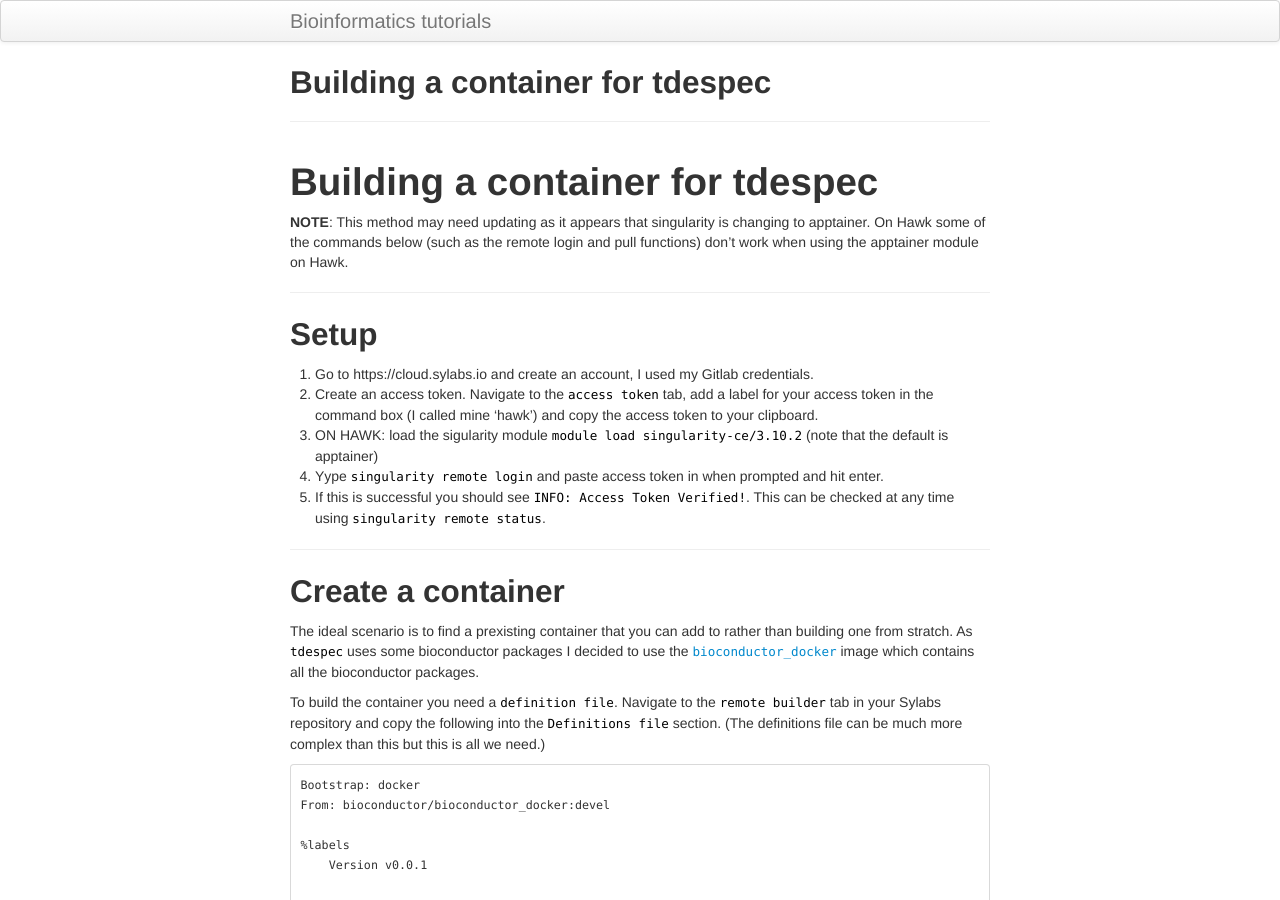
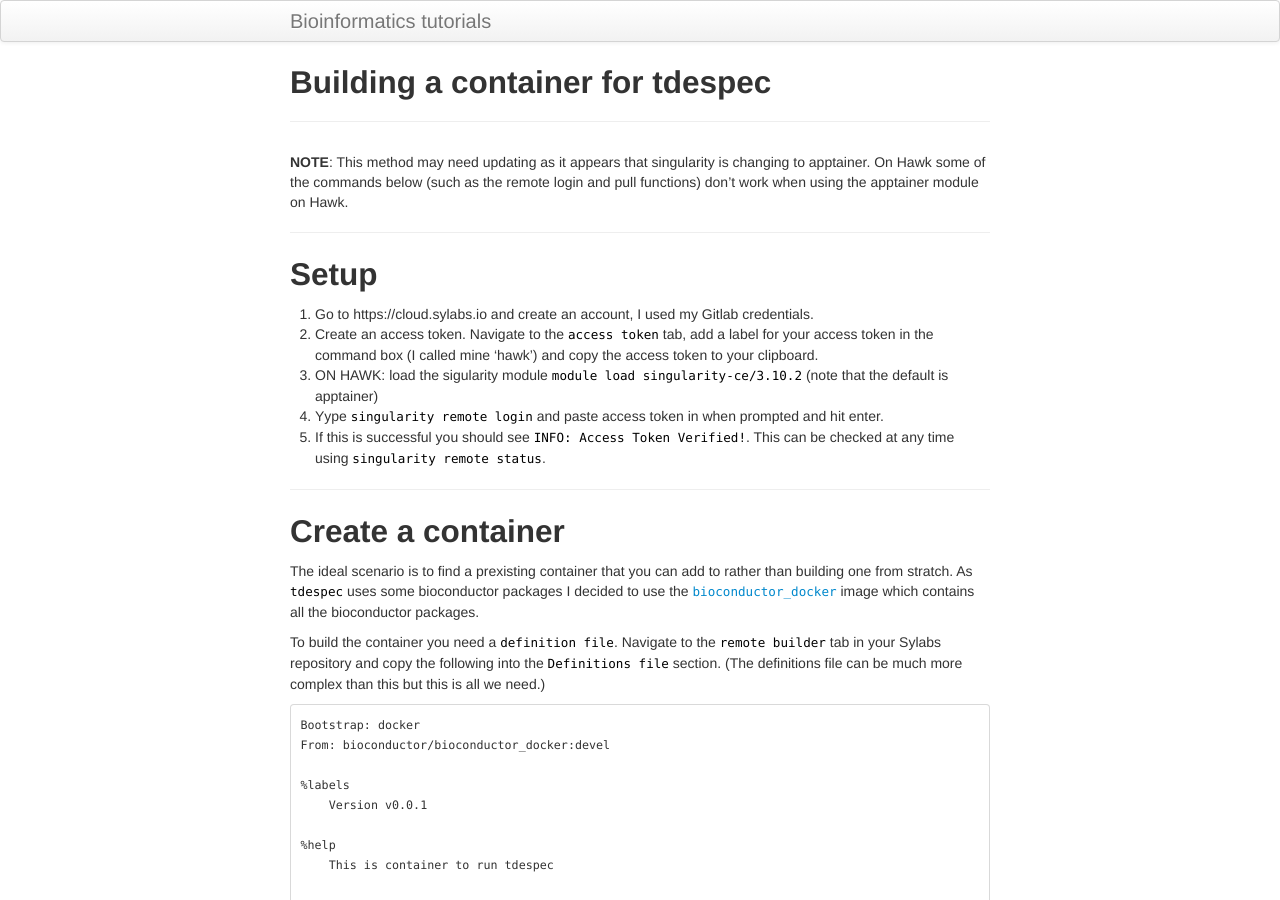
Before and after one commit to Dazcam/Bioinformatics-tutorials, a Jekyll site: the page built from pages/containers/build_basic_container.md, in a window 1280 px wide and 900 px high. Built offline with Jekyll 4.4.1, drawn with Linux system fonts in a browser that asks for light colours; our own code applies the rules of GitHub Pages for plain Markdown files; part of the change alters nothing that is shown.

Commit message:
Update and rename containers/build_basic_container.md to pages/containers/build_basic_container.md

```diff
--- a/containers/build_basic_container.md
+++ b/pages/containers/build_basic_container.md
@@ -1,4 +1,8 @@
-# Building a container for tdespec
+---
+layout: page
+title: Building a container for tdespec
+description: Building a container for tdespec
+---
 
 **NOTE**: This method may need updating as it appears that singularity is changing to
 apptainer. On Hawk some of the commands below (such as the remote login and pull
```
